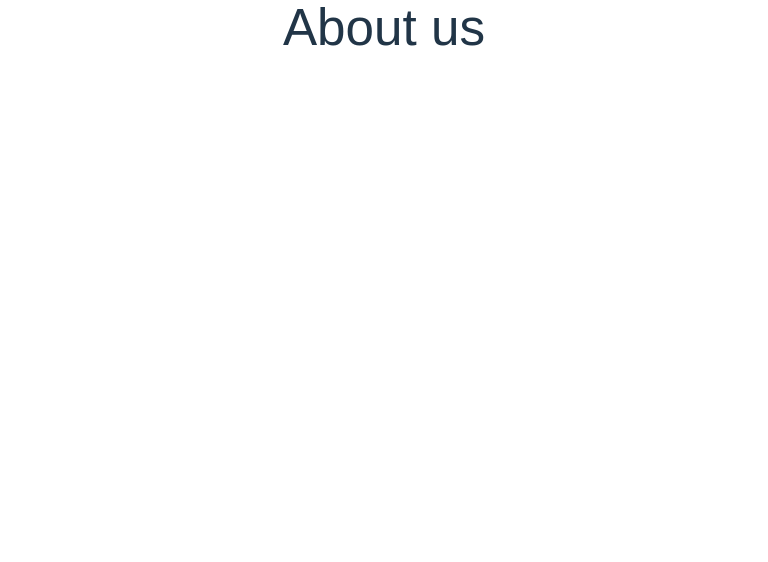
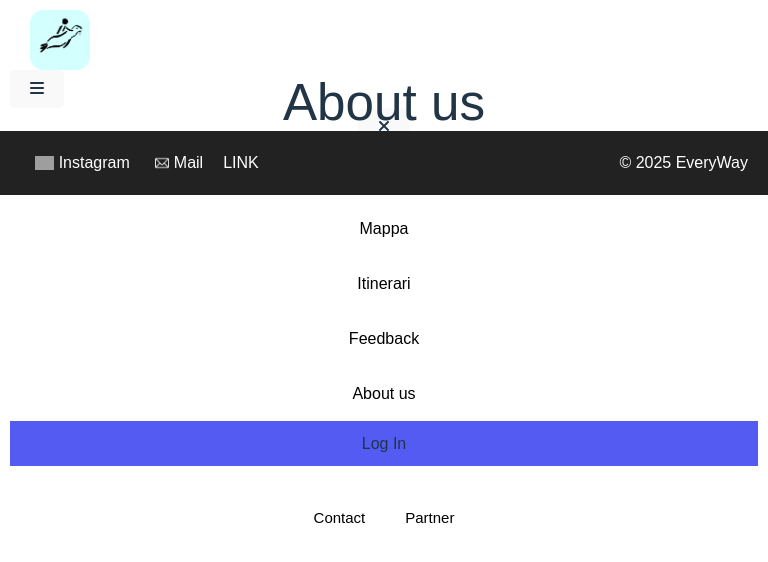
Before and after one commit to everway-ja/EveryWay.JA-Frontend-Web, a React (Vite) app: page /about in a window 768 px wide. Shown: the top 562 px of the page. Built offline with nearby package versions, Linux system fonts and the light colour scheme; grey boxes are pictures that could not be loaded.

Commit message:
NavBar sistemata Forse definitivamente

```diff
--- a/index.html
+++ b/index.html
@@ -5,6 +5,7 @@
     <link rel="icon" type="image/svg+xml" href="/focaRound.png"/>
     <meta name="viewport" content="width=device-width, initial-scale=1.0" />
     <title>EveryWay</title>
+    <link rel="stylesheet" href="https://cdnjs.cloudflare.com/ajax/libs/font-awesome/6.5.1/css/all.min.css">
     <style>
       .container{
         width: 100%;
--- a/package.json
+++ b/package.json
@@ -10,6 +10,9 @@
     "preview": "vite preview"
   },
   "dependencies": {
+    "@fortawesome/fontawesome-svg-core": "^6.7.2",
+    "@fortawesome/free-solid-svg-icons": "^6.7.2",
+    "@fortawesome/react-fontawesome": "^0.2.2",
     "@reduxjs/toolkit": "^2.5.1",
     "@tailwindcss/vite": "^4.0.6",
     "lucide-react": "^0.475.0",
--- a/src/App.css
+++ b/src/App.css
@@ -13,11 +13,11 @@
 
 @media (min-width: 768px) {
   .container {
-    max-width: 720px;
+    max-width: 760px;
   }
 }
 
-@media (min-width: 992px) {
+@media (min-width: 993px) {
   .container {
     max-width: 960px;
   }
--- a/src/App.jsx
+++ b/src/App.jsx
@@ -20,7 +20,7 @@ function App() {
 
     return (
         <ProvaContext.Provider value={{count, setCount}}>
-                <NavBar/>
+
             <div className="container">
                 <Title imageSrc={"https://images.unsplash.com/photo-1454496522488-7a8e488e8606?q=80&w=2952&auto=format&fit=crop&ixlib=rb-4.0.3&ixid=M3wxMjA3fDB8MHxwaG90by1wYWdlfHx8fGVufDB8fHx8fA%3D%3D"}
                        title="EveryWay"></Title>
@@ -37,7 +37,6 @@ function App() {
 
                 Footer
             </div>
-            <Footer/>
         </ProvaContext.Provider>
     );
 }
--- a/src/components/Button.css
+++ b/src/components/Button.css
@@ -28,3 +28,17 @@
     background-color: #9de1dd;
     color: #535bf2;
 }
+
+@media screen and (max-width: 992px){
+    .button-q{
+        text-align: center;
+        margin: 0px 20px;
+    }
+
+    .button-log{
+        text-align: center;
+        width: 100%;
+        border-radius: 0px;
+        margin: 0px;
+    }
+}
--- a/src/components/NavBar.css
+++ b/src/components/NavBar.css
@@ -46,14 +46,14 @@ nav a:hover {
     padding: 10px 0;
     height: 20px;
     color: black;
-    margin-right: 28px;
+    margin-right: 15px;
 }
 
 .blocco-sup a {
     font-size: 14px; /* Modifica la dimensione del testo */
     font-weight: normal; /* Facoltativo: rende il testo più visibile */
     color: black; /* Assicurati che sia ben visibile */
-    margin-left: 15px; /* Aggiunge spazio tra i link */
+    margin-left: 10px; /* Aggiunge spazio tra i link */
 }
 
 .blocco-inf{
@@ -63,3 +63,51 @@ nav a:hover {
     padding: 10px 0;
     height: 55px;
 }
+
+.hidden{
+    display: none;
+}
+
+.ordine{
+    display: none;
+}
+
+.nascondino{
+    display: none;
+}
+
+@media screen and (max-width: 992px){
+    .blocco-b{
+        display: none;
+    }
+    .hidden{
+        display: block;
+    }
+
+    .nascondino{
+        display: block;
+    }
+
+    .ordine{
+        display: flex;
+        flex-direction: column;
+        align-items: center;
+    }
+
+    .ordina-link{
+        display: flex;
+        flex-direction: row;
+        align-items: center;
+    }
+
+    .dimensione-icon{
+        width: 100%;
+        padding: 20px;
+        display: flex;
+        justify-content: center;
+    }
+
+    nav a{
+        font-size: 15px;
+    }
+}
--- a/src/components/NavBar.jsx
+++ b/src/components/NavBar.jsx
@@ -4,7 +4,6 @@ import Link from './Link'
 import { useState } from "react";
 import Button from "./Button.jsx";
 import ButtonRotondos from "./ButtonRotondos.jsx";
-
 
 function NavBar(){
     const img = "focaRound"
@@ -15,7 +14,7 @@ function NavBar(){
     return (
         <nav className="flex items-center justify-between px-6 text-white" style={{ height: "75px", padding: "10px" }}>
             {/* Logo a sinistra */}
-            <Link link="google.com">
+            <Link link="/">
                 <img
                     style={{ height: "60px", borderRadius: "10px" }}
                     src={`/${img}.png`}
@@ -26,10 +25,10 @@ function NavBar(){
 
             <div className="blocco-b">
                 <div className="blocco-sup">
-                    <Link link="https://www.instagram.com/everyway.ja">Instagram</Link>
-                    <Link link="mailto:info@every-way.it">E-Mail</Link>
                     <Link link={"/contact"}>Contact</Link>
                     <Link link={"/partners"}>Partner</Link>
+                    <Link link="https://www.instagram.com/everyway.ja"><i className="fa-brands fa-instagram"></i></Link>
+                    <Link link="mailto:info@every-way.it"><i className="fa-regular fa-envelope"></i></Link>
                 </div>
                 <div className="blocco-inf">
                     <Button to={"/"}>Home</Button>
@@ -40,6 +39,52 @@ function NavBar(){
                     <ButtonRotondos to={"/login"}>Log In</ButtonRotondos>
                 </div>
             </div>
+
+            {/* Icona Burger (visibile sotto i 992px) */}
+            <button
+                className="hidden text-3xl text-gray-800 focus:outline-none bg-white"
+                onClick={() => setIsOpen(true)}
+            >
+                <i className="fa-solid fa-bars"></i>
+            </button>
+
+            {/* Overlay (dietro la sidebar ma sopra il sito) */}
+            <div
+                className={`nascondino fixed top-0 right-0 w-screen h-screen bg-black bg-opacity-50 transition-transform duration-300 ease-in-out z-40
+                ${isOpen ? "translate-x-0" : "translate-x-full"}`}
+                onClick={() => setIsOpen(false)}
+            ></div>
+
+            {/* Sidebar Mobile (sopra l'overlay) */}
+            <div
+                className={`fixed right-0 top-0 w-64 h-full bg-white ordine z-50 transition-transform duration-300 ease-in-out
+                ${isOpen ? "translate-x-0" : "translate-x-full"}`}>
+                <button
+                    className="self-end p-6 text-2xl text-gray-800 bg-white"
+                    onClick={() => setIsOpen(false)}>
+                    <i className="fa-solid fa-xmark"></i>
+                </button>
+                <Button to="/" onClick={() => setIsOpen(false)}>Home</Button>
+                <Button to="/map" onClick={() => setIsOpen(false)}>Mappa</Button>
+                <Button to="/itinerari" onClick={() => setIsOpen(false)}>Itinerari</Button>
+                <Button to="/feedback" onClick={() => setIsOpen(false)}>Feedback</Button>
+                <Button to="/about" onClick={() => setIsOpen(false)}>About us</Button>
+                <ButtonRotondos to="/login" onClick={() => setIsOpen(false)}>Log In</ButtonRotondos>
+                <div>
+                    <div className="ordina-link">
+                        <a className="dimensione-icon" href="https://www.instagram.com/everyway.ja" onClick={() => setIsOpen(false)}>
+                            <i className="fa-brands fa-instagram fa-xl text-black"></i>
+                        </a>
+                        <a className="dimensione-icon" href="mailto:info@every-way.it" onClick={() => setIsOpen(false)}>
+                            <i className="fa-regular fa-envelope fa-xl text-black"></i>
+                        </a>
+                    </div>
+                    <div className="ordina-link">
+                        <Link to="/contact" onClick={() => setIsOpen(false)}>Contact</Link>
+                        <Link to="/partners" onClick={() => setIsOpen(false)}>Partner</Link>
+                    </div>
+                </div>
+            </div>
         </nav>
     )
 }
--- a/src/main.jsx
+++ b/src/main.jsx
@@ -13,6 +13,8 @@ import Feedback from "./pages/Feedback.jsx";
 import Contact from "./pages/Contact.jsx";
 import Partners from "./pages/Partners.jsx";
 import Login from "./pages/Login.jsx";
+import NavBar from "./components/NavBar.jsx";
+import Footer from "./components/Footer.jsx";
 
 const router = createBrowserRouter([
     {
@@ -53,7 +55,9 @@ const router = createBrowserRouter([
 createRoot(document.getElementById('root')).render(
   <StrictMode>
     <Provider store={store}>
+        <NavBar></NavBar>
         <RouterProvider router={router}/>
+        <Footer></Footer>
     </Provider>
   </StrictMode>,
 )
```
Also changed, not shown: 1 other file (tests, documents, lock files or other folders).
